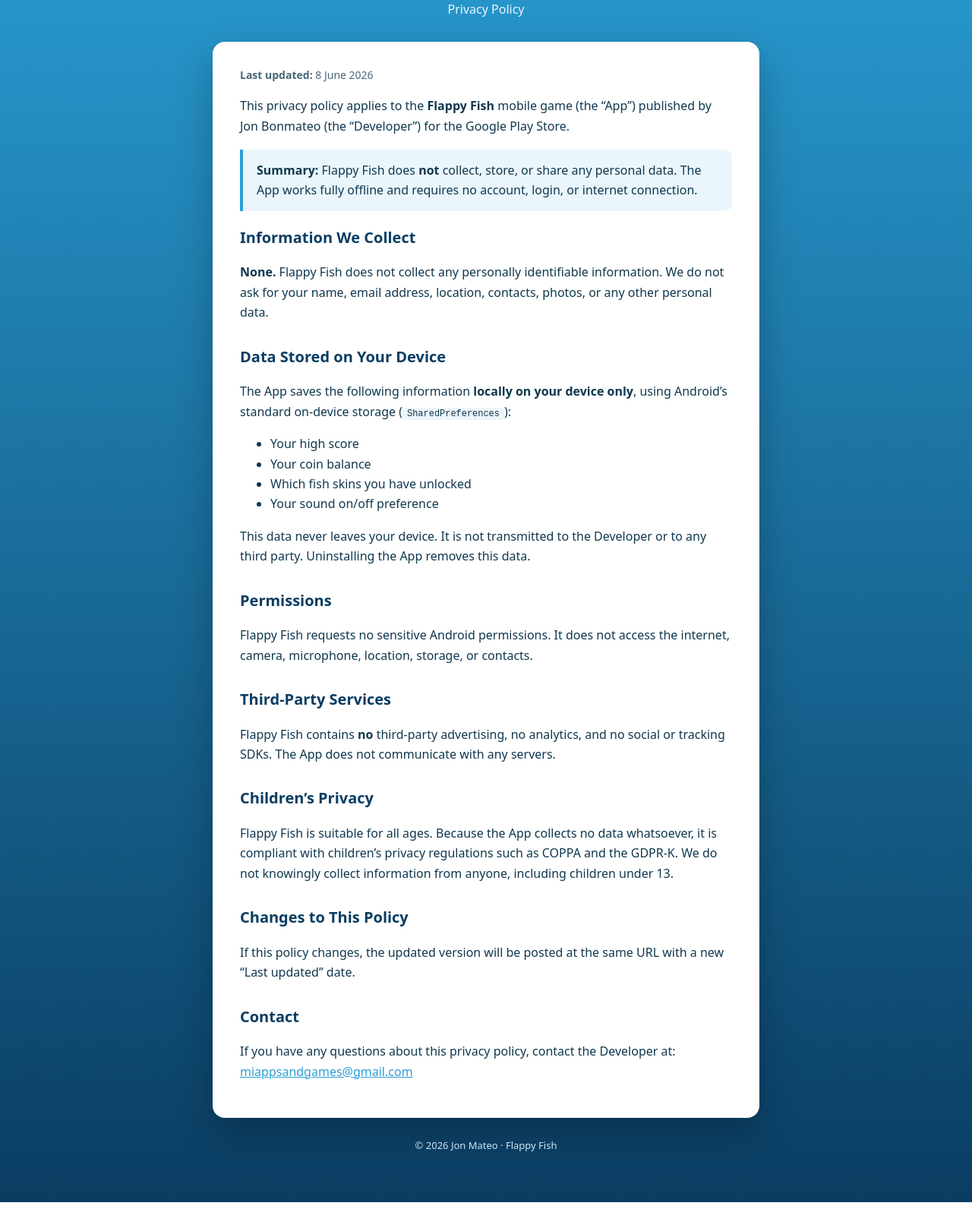
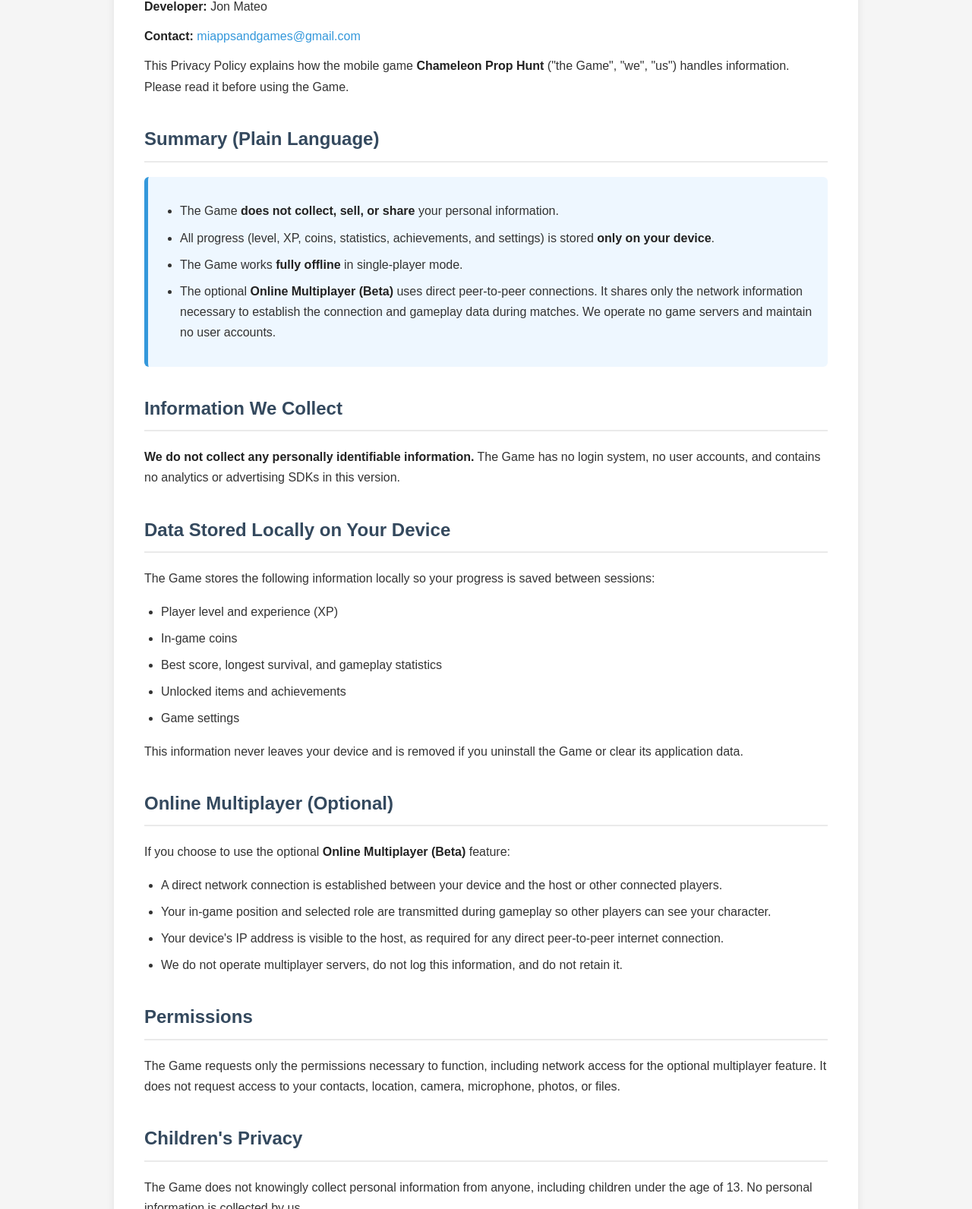
Before and after one commit to jonbonmateo/flappy-fish-privacy, a plain HTML site: page index.html in a window 1280 px wide. Shown: the part 180-1772 px from the top of the page at 76% size. Drawn offline with Linux system fonts and the light colour scheme.

Commit message:
revamp policy

```diff
--- a/index.html
+++ b/index.html
@@ -3,96 +3,209 @@
 <head>
     <meta charset="UTF-8">
     <meta name="viewport" content="width=device-width, initial-scale=1.0">
-  <title>Flappy Fish — Privacy Policy</title>
+    <title>Privacy Policy - Chameleon Prop Hunt</title>
+
     <style>
-    :root { --deep:#0A3D62; --surface:#2A9FD6; --ink:#10384f; --muted:#4a6678; }
-    * { box-sizing: border-box; }
         body {
-      margin: 0; padding: 0;
-      font-family: system-ui, -apple-system, "Segoe UI", Roboto, sans-serif;
-      color: var(--ink); line-height: 1.65;
-      background: linear-gradient(180deg, #2A9FD6 0%, #0A3D62 100%);
-      min-height: 100vh;
+            font-family: Arial, Helvetica, sans-serif;
+            background: #f5f5f5;
+            color: #333;
+            margin: 0;
+            padding: 20px;
+            line-height: 1.7;
         }
-    .wrap { max-width: 760px; margin: 0 auto; padding: 32px 20px 64px; }
-    header { text-align: center; color: #fff; padding: 28px 0 12px; }
-    header .fish { font-size: 56px; line-height: 1; }
-    header h1 { margin: 8px 0 2px; font-size: 32px; letter-spacing: .5px; }
-    header p { margin: 0; opacity: .9; }
-    main {
-      background: #fff; border-radius: 16px; padding: 32px 36px;
-      box-shadow: 0 18px 50px rgba(0,0,0,.25); margin-top: 18px;
+
+        .container {
+            max-width: 900px;
+            margin: auto;
+            background: white;
+            padding: 40px;
+            border-radius: 12px;
+            box-shadow: 0 4px 12px rgba(0,0,0,0.08);
         }
-    h2 { color: var(--deep); margin-top: 28px; font-size: 20px; }
-    h2:first-of-type { margin-top: 4px; }
-    .updated { color: var(--muted); font-size: 14px; margin-top: 0; }
-    code { background: #eef4f8; padding: 1px 6px; border-radius: 5px; font-size: .92em; }
-    a { color: var(--surface); }
+
+        h1 {
+            color: #2c3e50;
+            margin-top: 0;
+        }
+
+        h2 {
+            color: #34495e;
+            margin-top: 35px;
+            border-bottom: 2px solid #eaeaea;
+            padding-bottom: 8px;
+        }
+
+        p {
+            margin: 12px 0;
+        }
+
+        ul {
+            padding-left: 22px;
+        }
+
+        li {
+            margin: 8px 0;
+        }
+
         .summary {
-      background: #eaf6fc; border-left: 4px solid var(--surface);
-      padding: 14px 18px; border-radius: 0 10px 10px 0; margin: 18px 0;
+            background: #eef7ff;
+            border-left: 5px solid #3498db;
+            padding: 15px 20px;
+            border-radius: 6px;
         }
-    footer { text-align: center; color: #cfe6f4; font-size: 13px; margin-top: 26px; }
+
+        .footer {
+            margin-top: 40px;
+            font-size: 0.9em;
+            color: #666;
+            text-align: center;
+            border-top: 1px solid #ddd;
+            padding-top: 20px;
+        }
+
+        a {
+            color: #3498db;
+            text-decoration: none;
+        }
+
+        a:hover {
+            text-decoration: underline;
+        }
+
+        strong {
+            color: #222;
+        }
     </style>
 </head>
 <body>
-  <div class="wrap">
-    <header>
-      <div class="fish">🐠</div>
-      <h1>Flappy Fish</h1>
-      <p>Privacy Policy</p>
-    </header>
-    <main>
-      <p class="updated"><strong>Last updated:</strong> 8 June 2026</p>
-      <p>This privacy policy applies to the <strong>Flappy Fish</strong> mobile game (the
-         &ldquo;App&rdquo;) published by Jon Bonmateo (the &ldquo;Developer&rdquo;) for the
-         Google Play Store.</p>
+
+<div class="container">
+
+    <h1>Privacy Policy — Chameleon Prop Hunt</h1>
+
+    <p><strong>Last updated:</strong> 2026-06-27</p>
+    <p><strong>Developer:</strong> Jon Mateo</p>
+    <p><strong>Contact:</strong> <a href="mailto:miappsandgames@gmail.com">miappsandgames@gmail.com</a></p>
+
+    <p>
+        This Privacy Policy explains how the mobile game
+        <strong>Chameleon Prop Hunt</strong> ("the Game", "we", "us")
+        handles information. Please read it before using the Game.
+    </p>
+
+    <h2>Summary (Plain Language)</h2>
 
     <div class="summary">
-        <strong>Summary:</strong> Flappy Fish does <strong>not</strong> collect, store, or
-        share any personal data. The App works fully offline and requires no account, login,
-        or internet connection.
+        <ul>
+            <li>The Game <strong>does not collect, sell, or share</strong> your personal information.</li>
+            <li>All progress (level, XP, coins, statistics, achievements, and settings) is stored <strong>only on your device</strong>.</li>
+            <li>The Game works <strong>fully offline</strong> in single-player mode.</li>
+            <li>The optional <strong>Online Multiplayer (Beta)</strong> uses direct peer-to-peer connections. It shares only the network information necessary to establish the connection and gameplay data during matches. We operate no game servers and maintain no user accounts.</li>
+        </ul>
     </div>
 
     <h2>Information We Collect</h2>
-      <p><strong>None.</strong> Flappy Fish does not collect any personally identifiable
-         information. We do not ask for your name, email address, location, contacts, photos,
-         or any other personal data.</p>
 
-      <h2>Data Stored on Your Device</h2>
-      <p>The App saves the following information <strong>locally on your device only</strong>,
-         using Android&rsquo;s standard on-device storage (<code>SharedPreferences</code>):</p>
+    <p>
+        <strong>We do not collect any personally identifiable information.</strong>
+        The Game has no login system, no user accounts, and contains no analytics or advertising SDKs in this version.
+    </p>
+
+    <h2>Data Stored Locally on Your Device</h2>
+
+    <p>The Game stores the following information locally so your progress is saved between sessions:</p>
+
     <ul>
-        <li>Your high score</li>
-        <li>Your coin balance</li>
-        <li>Which fish skins you have unlocked</li>
-        <li>Your sound on/off preference</li>
+        <li>Player level and experience (XP)</li>
+        <li>In-game coins</li>
+        <li>Best score, longest survival, and gameplay statistics</li>
+        <li>Unlocked items and achievements</li>
+        <li>Game settings</li>
     </ul>
-      <p>This data never leaves your device. It is not transmitted to the Developer or to any
-         third party. Uninstalling the App removes this data.</p>
+
+    <p>
+        This information never leaves your device and is removed if you uninstall the Game
+        or clear its application data.
+    </p>
+
+    <h2>Online Multiplayer (Optional)</h2>
+
+    <p>If you choose to use the optional <strong>Online Multiplayer (Beta)</strong> feature:</p>
+
+    <ul>
+        <li>A direct network connection is established between your device and the host or other connected players.</li>
+        <li>Your in-game position and selected role are transmitted during gameplay so other players can see your character.</li>
+        <li>Your device's IP address is visible to the host, as required for any direct peer-to-peer internet connection.</li>
+        <li>We do not operate multiplayer servers, do not log this information, and do not retain it.</li>
+    </ul>
 
     <h2>Permissions</h2>
-      <p>Flappy Fish requests no sensitive Android permissions. It does not access the
-         internet, camera, microphone, location, storage, or contacts.</p>
+
+    <p>
+        The Game requests only the permissions necessary to function,
+        including network access for the optional multiplayer feature.
+        It does not request access to your contacts, location, camera,
+        microphone, photos, or files.
+    </p>
+
+    <h2>Children's Privacy</h2>
+
+    <p>
+        The Game does not knowingly collect personal information from anyone,
+        including children under the age of 13.
+        No personal information is collected by us.
+    </p>
 
     <h2>Third-Party Services</h2>
-      <p>Flappy Fish contains <strong>no</strong> third-party advertising, no analytics, and
-         no social or tracking SDKs. The App does not communicate with any servers.</p>
 
-      <h2>Children&rsquo;s Privacy</h2>
-      <p>Flappy Fish is suitable for all ages. Because the App collects no data whatsoever, it
-         is compliant with children&rsquo;s privacy regulations such as COPPA and the GDPR-K.
-         We do not knowingly collect information from anyone, including children under 13.</p>
+    <p>
+        This version of the Game contains
+        <strong>no third-party advertising, analytics, or tracking services.</strong>
+    </p>
+
+    <p>
+        If a future version introduces advertisements, in-app purchases,
+        analytics, or similar services, this Privacy Policy will be updated
+        before those features are released and will identify the relevant
+        third-party providers and their data practices.
+    </p>
+
+    <h2>Data Security</h2>
+
+    <p>
+        Because we do not transmit or store personal information,
+        there is no personal data for us to secure on our servers.
+        Game progress stored on your device is protected by your device's
+        normal application sandbox and operating system security.
+    </p>
 
     <h2>Changes to This Policy</h2>
-      <p>If this policy changes, the updated version will be posted at the same URL with a new
-         &ldquo;Last updated&rdquo; date.</p>
+
+    <p>
+        We may update this Privacy Policy from time to time.
+        The "Last updated" date at the top of this page indicates when
+        changes were made.
+        Continued use of the Game after changes become effective constitutes
+        acceptance of the revised Privacy Policy.
+    </p>
 
     <h2>Contact</h2>
-      <p>If you have any questions about this privacy policy, contact the Developer at:<br>
-         <a href="mailto:miappsandgames@gmail.com">miappsandgames@gmail.com</a></p>
-    </main>
-    <footer>&copy; 2026 Jon Mateo · Flappy Fish</footer>
+
+    <p>
+        If you have questions about this Privacy Policy, please contact:
+    </p>
+
+    <p>
+        <strong>Email:</strong>
+        <a href="mailto:miappsandgames@gmail.com">miappsandgames@gmail.com</a>
+    </p>
+
+    <div class="footer">
+        © 2026 Jon Mateo. All rights reserved.
     </div>
+
+</div>
+
 </body>
 </html>
```
Lines whose indentation alone changed are shown as unchanged.
